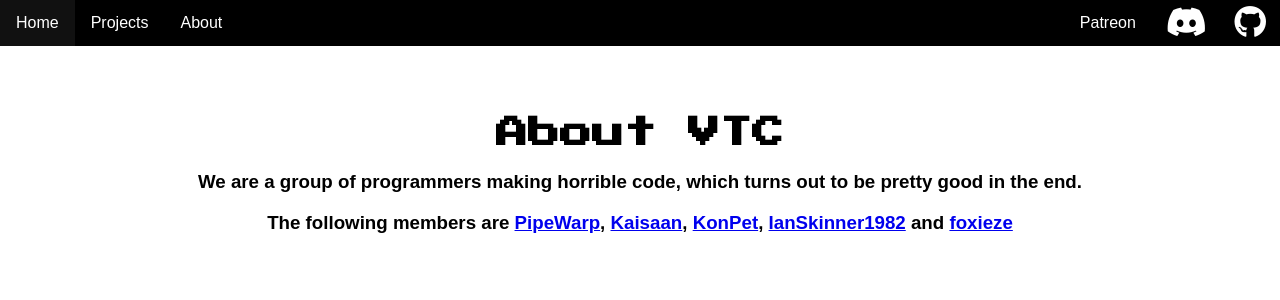
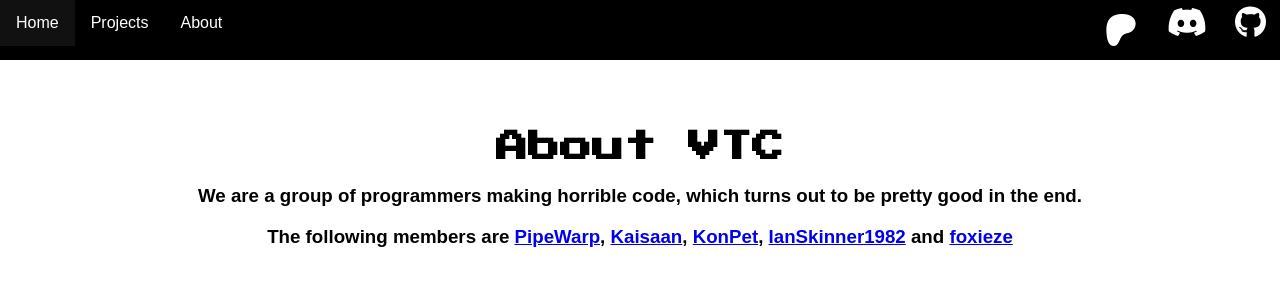
Before and after one commit to Very-Terrible-Code/vtcsite, a Jekyll site: the page built from about/index.html, in a window 1280 px wide. Shown: the top 300 px of the page. Built offline with Jekyll 4.4.1, drawn with Linux system fonts in a browser that asks for light colours; nearby versions of some CDN libraries.

Commit message:
Updated Joke and animation

```diff
--- a/_includes/nav.html
+++ b/_includes/nav.html
@@ -6,7 +6,7 @@
           <li class="navstd"><a href="https://vtc.pipewarp.co.uk/about">About</a></li>
           <li class="navimg"><a href="https://github.com/Very-Terrible-Code" target="_blank"><i class="fab fa-github fa-styles-goo"></i></a></li>
           <li class="navimg"><a href="https://discord.gg/sorrybutwedon'thaveaseverrightnowhaveaniceday" target="_blank"><i class="fab fa-discord fa-styles-goo"></i></a></li>
-          <li class="navalt"><a href="https://www.youtube.com/watch?v=dQw4w9WgXcQ">Patreon</a></li>
+          <li class="navalt"><a href="https://www.youtube.com/watch?v=dQw4w9WgXcQ"><i class="fab fa-patreon fa-styles-goo"></i></a></li>
       </ul>
   </nav>
 </div>
--- a/about/index.html
+++ b/about/index.html
@@ -7,7 +7,7 @@
     <div class="t-center retro" data-aos="fade-up">
         <h1>About VTC</h1>
     </div>
-    <div class="t-center" data-aos="fade-up">
+    <div class="t-center" data-aos="fade-up" data-aos-duration="500">
     <h3>We are a group of programmers making horrible code, which turns out to be pretty good in the end.</h3>
     <h3>The following members are <a target="_blank" href="https://github.com/PipeWarp">PipeWarp</a>,
         <a target="_blank" href="https://github.com/Kaisaan">Kaisaan</a>,
--- a/css/styles.css
+++ b/css/styles.css
@@ -60,5 +60,5 @@
 
 .fa-styles-goo {
   color: white;
-  font-size: 32.5px;
+  font-size: 32px;
 }
```
